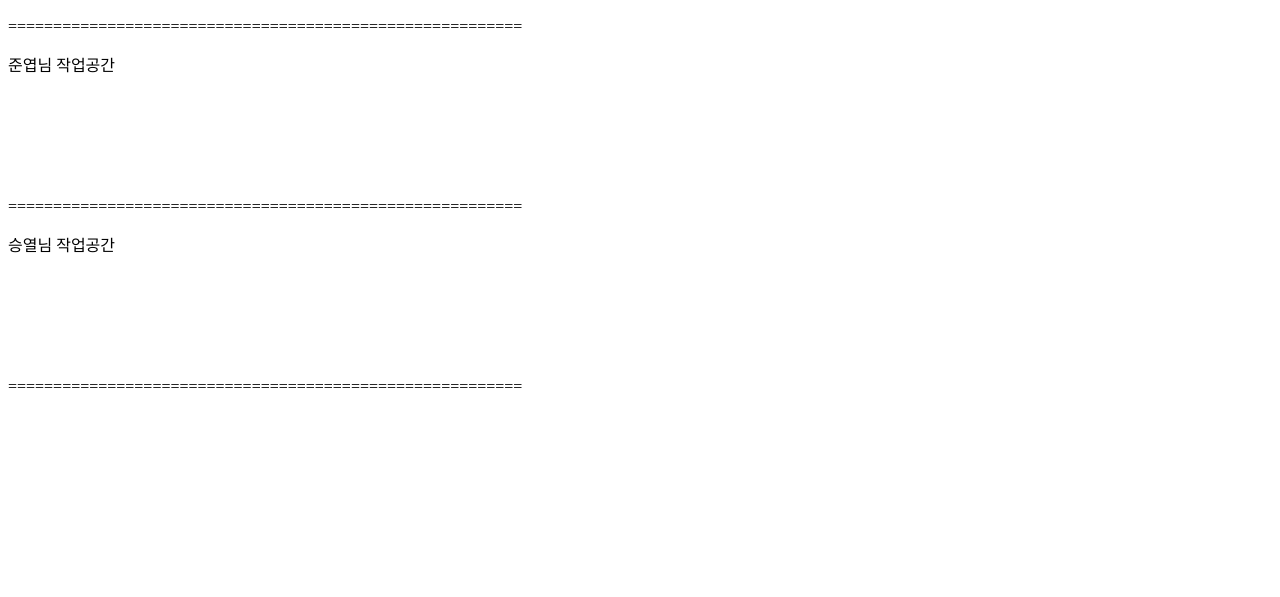
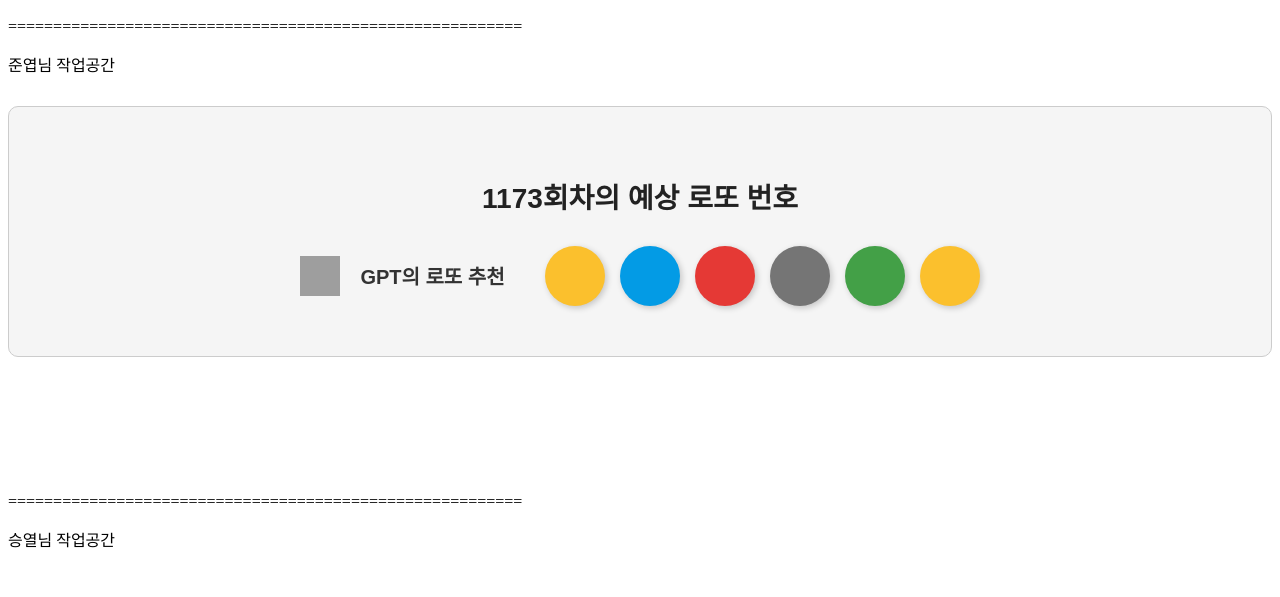
Before and after one commit to koh-hongQ/AIwebsite_LottoPredict, a Django app: template main/templates/main/index.html in a window 1280 px wide. Shown: the part 332-929 px from the top of the page. Before the commit the page ends 720 px from the top, so only its background shows below. Run offline with Django 5.2, Linux system fonts and the light colour scheme; the template is opened without the code that fills it, so the values that code supplies are empty; grey boxes are pictures that could not be loaded.

Commit message:
add junyeop project

```diff
--- a/main/templates/main/index.html
+++ b/main/templates/main/index.html
@@ -2,31 +2,123 @@
 <html lang="en">
 <head>
     <meta charset="UTF-8">
-    <title>Title</title>
+    <title>GPT의 로또 추천</title>
+    <style>
+      .lotto-wrapper {
+        background-color: #f5f5f5;
+        font-family: 'Arial', sans-serif;
+        padding: 50px 20px;
+        margin: 30px 0;
+        border: 1px solid #ccc;
+        border-radius: 10px;
+      }
+
+      .lotto-wrapper h1 {
+        font-size: 28px;
+        color: #222;
+        margin-bottom: 30px;
+        text-align: center;
+      }
+
+      .header-row {
+        display: flex;
+        align-items: center;
+        gap: 20px;
+        justify-content: center;
+      }
+
+      .header-row img {
+        width: 40px;
+        height: 40px;
+      }
+
+      .header-row h2 {
+        font-size: 20px;
+        margin: 0;
+        color: #333;
+      }
+
+      .lotto-container {
+        display: flex;
+        gap: 15px;
+        margin-left: 20px;
+      }
+
+      .ball {
+        width: 60px;
+        height: 60px;
+        border-radius: 50%;
+        display: flex;
+        align-items: center;
+        justify-content: center;
+        font-size: 24px;
+        font-weight: bold;
+        color: white;
+        box-shadow: 2px 2px 6px rgba(0, 0, 0, 0.2);
+      }
+
+      .yellow { background-color: #fbc02d; }
+      .blue   { background-color: #039be5; }
+      .red    { background-color: #e53935; }
+      .gray   { background-color: #757575; }
+      .green  { background-color: #43a047; }
+    </style>
 </head>
 <body>
 <p>성은님 작업공간</p>
-<!-- <p>배경, 제목, 전체적인 디자인 틀</p> -->
 
 <br><br><br><br><br>
 <p>=========================================================</p>
 
 <p>고홍규 작업공간</p>
-    <p>테스트: AI, 사랑이란 뭐라고 생각해?</p>
-    <p>AI: {{bot_response2}}<br></p>
+<p>테스트: AI, 사랑이란 뭐라고 생각해?</p>
+<p>AI: {{bot_response2}}<br></p>
 
-    <p>로또추천AI: {{bot_response}}<br></p>
+<p>로또추천AI: {{bot_response}}<br></p>
 <p>=========================================================</p>
+
 <p>준엽님 작업공간</p>
-<!-- <p>번호 추천 디자인</p> -->
+<div class="lotto-wrapper">
+  <h1 id="round-title">0000회차의 예상 로또 번호</h1>
+  <div class="header-row">
+    <img src="https://upload.wikimedia.org/wikipedia/commons/0/04/ChatGPT_logo.svg" alt="GPT 로고">
+    <h2>GPT의 로또 추천</h2>
+    <div class="lotto-container">
+      <div class="ball yellow"></div>
+      <div class="ball blue"></div>
+      <div class="ball red"></div>
+      <div class="ball gray"></div>
+      <div class="ball green"></div>
+      <div class="ball yellow"></div>
+    </div>
+  </div>
+</div>
 
 <br><br><br><br><br>
 <p>=========================================================</p>
 <p>승열님 작업공간</p>
-<!-- <p>과거 로또 당첨 번호, 상금 불러오기 (10회차 정도도)</p> -->
 
 <br><br><br><br><br>
 <p>=========================================================</p>
 
+<script>
+  function calculateRound() {
+    const baseRound = 1172;
+    const baseDate = new Date("2025-05-17T20:30:00");
+    const now = new Date();
+
+    const diffMs = now - baseDate;
+    const weekMs = 7 * 24 * 60 * 60 * 1000;
+    const fullWeeksPassed = Math.floor(diffMs / weekMs);
+
+    const nextDrawTime = new Date(baseDate.getTime() + fullWeeksPassed * weekMs + 30 * 60 * 1000);
+
+    const round = baseRound + (now >= nextDrawTime ? fullWeeksPassed + 1 : fullWeeksPassed);
+    return round;
+  }
+
+  const round = calculateRound();
+  document.getElementById("round-title").textContent = `${round}회차의 예상 로또 번호`;
+</script>
 </body>
 </html>
```
